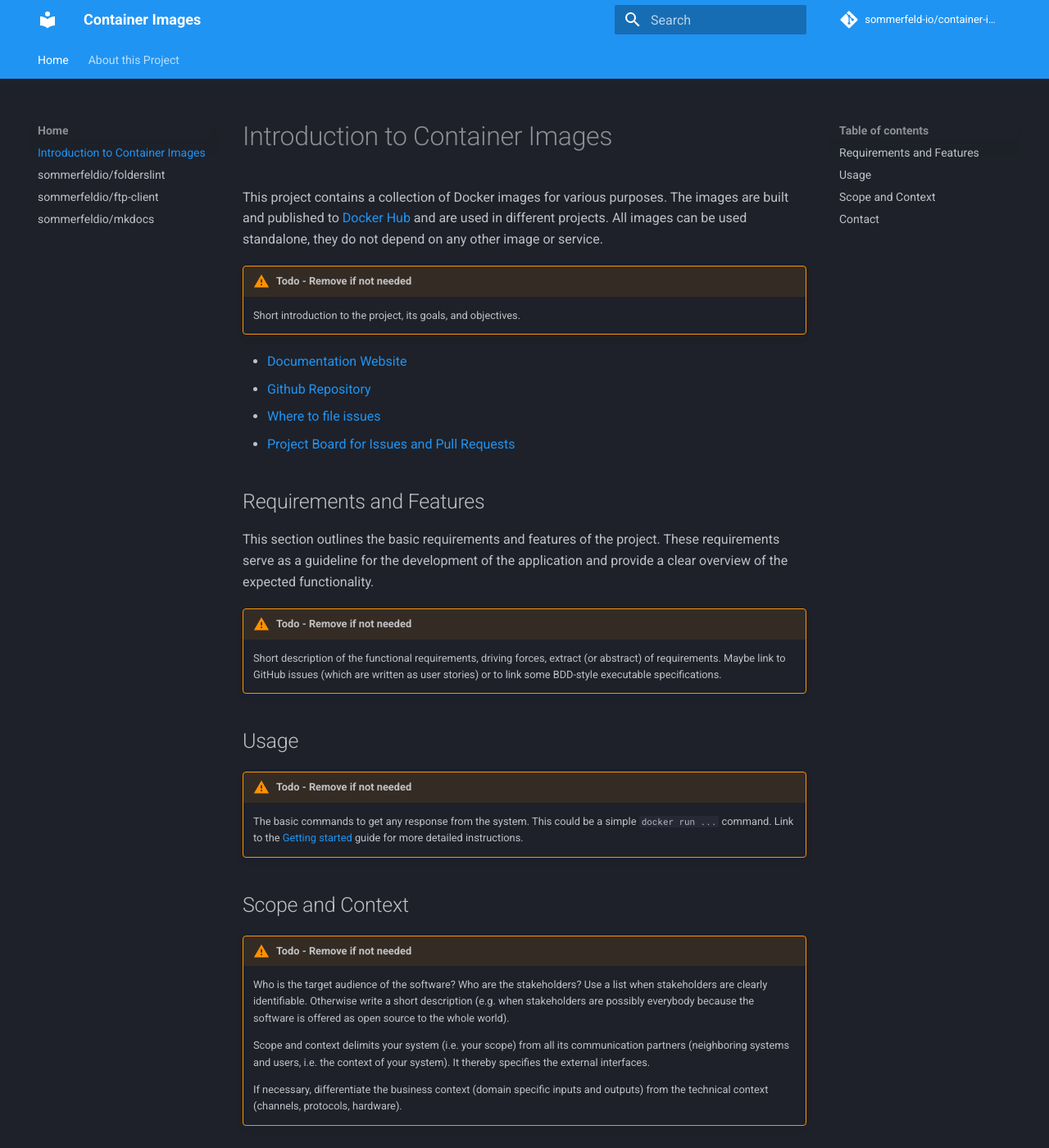
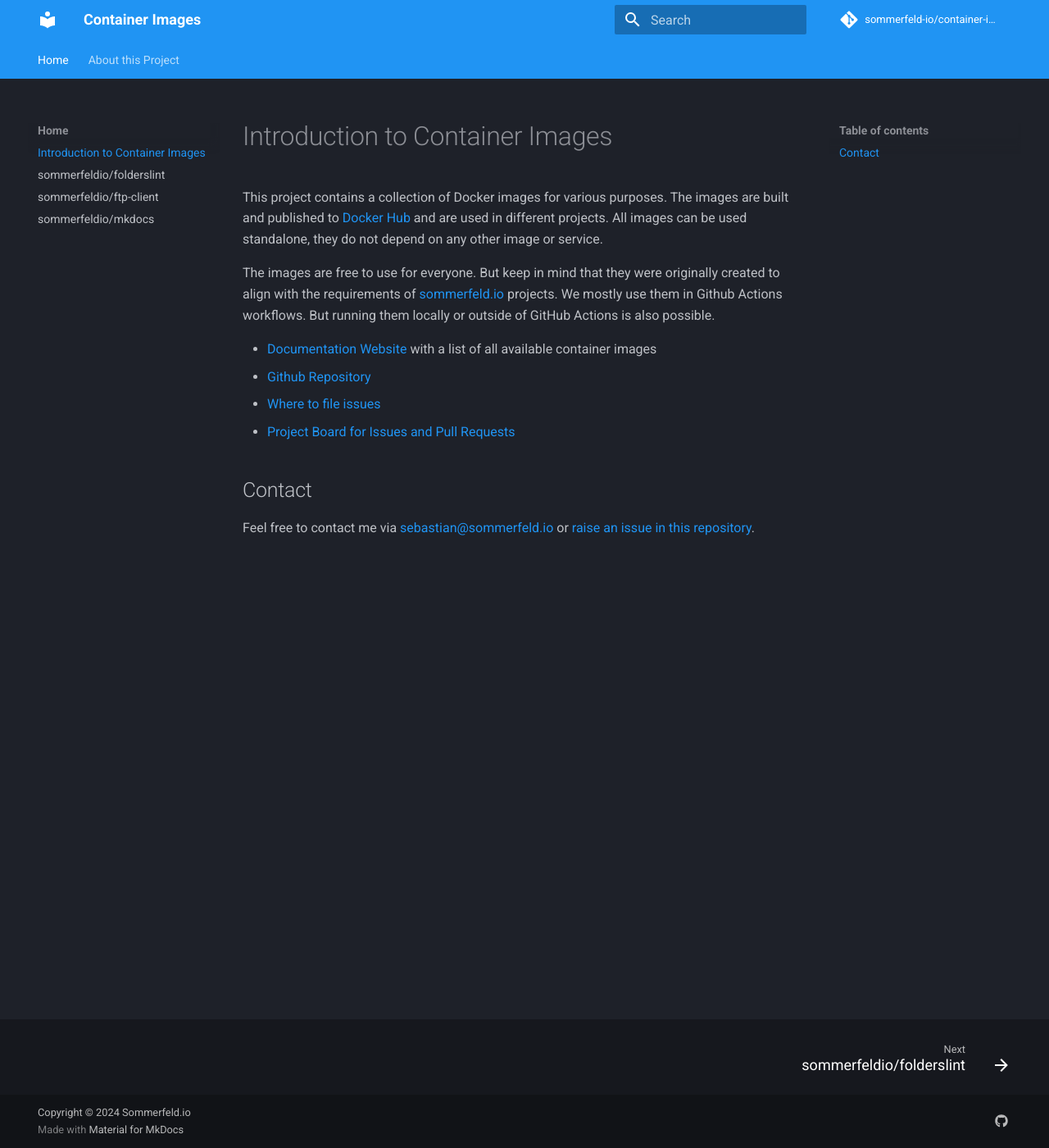
Before and after one commit to sommerfeld-io/container-images, an MkDocs documentation site: the page built from docs/content/index.md, in a window 1280 px wide and 1400 px high. Shown: the whole window at 82% size. Built offline with MkDocs 1.6.1 and Material for MkDocs 9.7.7, drawn with Linux system fonts in a browser that asks for light colours; comment, search, counter and statistics services are not loaded.

Commit message:
docs: image descriptions

```diff
--- a/docs/content/index.md
+++ b/docs/content/index.md
@@ -6,31 +6,12 @@
 
 This project contains a collection of Docker images for various purposes. The images are built and published to [Docker Hub](https://hub.docker.com/u/sommerfeldio) and are used in different projects. All images can be used standalone, they do not depend on any other image or service.
 
-!!! warning "Todo - Remove if not needed"
-    Short introduction to the project, its goals, and objectives.
+The images are free to use for everyone. But keep in mind that they were originally created to align with the requirements of [sommerfeld.io](https://github.com/sommerfeld-io) projects. We mostly use them in Github Actions workflows. But running them locally or outside of GitHub Actions is also possible.
 
-- [Documentation Website][doc-website]
+- [Documentation Website][doc-website] with a list of all available container images
 - [Github Repository][github-repo]
 - [Where to file issues][file-issues]
 - [Project Board for Issues and Pull Requests][project-board]
 
-## Requirements and Features
-This section outlines the basic requirements and features of the project. These requirements serve as a guideline for the development of the application and provide a clear overview of the expected functionality.
-
-!!! warning "Todo - Remove if not needed"
-    Short description of the functional requirements, driving forces, extract (or abstract) of requirements. Maybe link to GitHub issues (which are written as user stories) or to link some BDD-style executable specifications.
-
-## Usage
-!!! warning "Todo - Remove if not needed"
-    The basic commands to get any response from the system. This could be a simple `docker run ...` command. Link to the [Getting started](usage/index.md) guide for more detailed instructions.
-
-## Scope and Context
-!!! warning "Todo - Remove if not needed"
-    Who is the target audience of the software? Who are the stakeholders? Use a list when stakeholders are clearly identifiable. Otherwise write a short description (e.g. when stakeholders are possibly everybody because the software is offered as open source to the whole world).
-
-    Scope and context delimits your system (i.e. your scope) from all its communication partners (neighboring systems and users, i.e. the context  of your system). It thereby specifies the external interfaces.
-
-    If necessary, differentiate the business context (domain specific inputs and outputs) from the technical context (channels, protocols, hardware).
-
 ## Contact
 Feel free to contact me via <sebastian@sommerfeld.io> or [raise an issue in this repository][file-issues].
```
Also changed, not shown: components/folderslint/README.md (+1 -1 lines), components/ftp-client/README.md (+1 -1 lines), components/mkdocs/README.md (+1 -1 lines).
